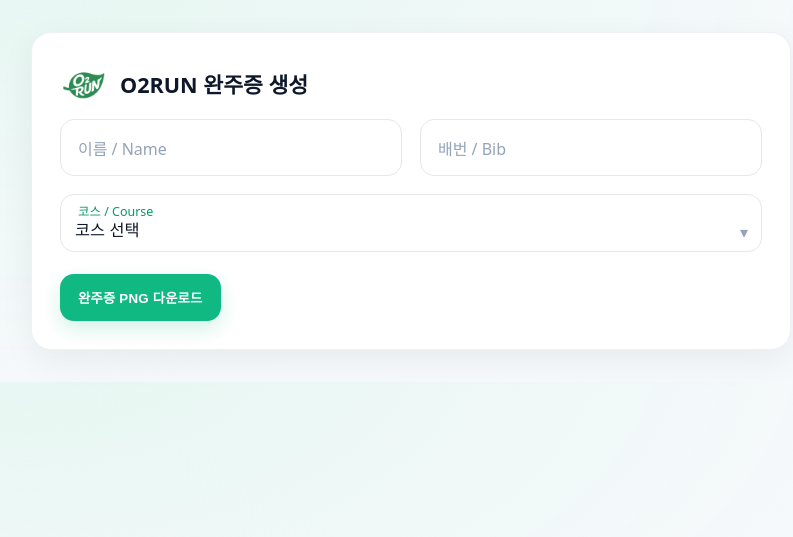
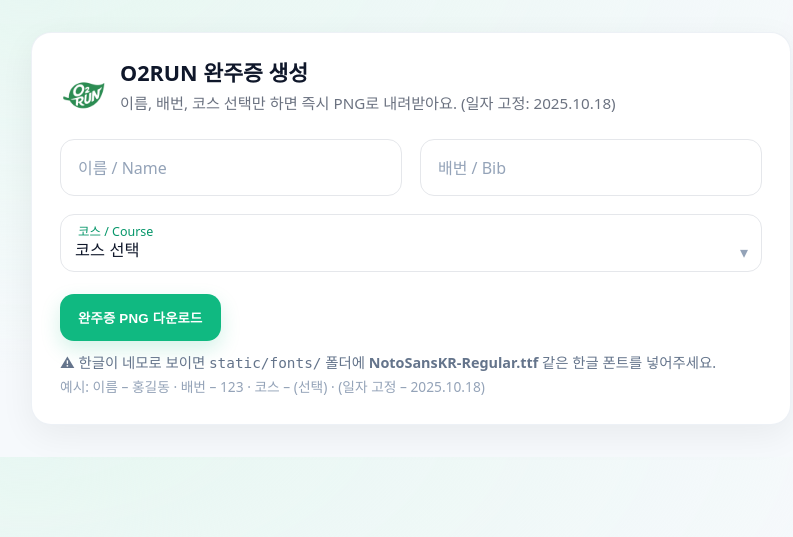
Before and after one commit to jmelody0502/o2run-cert, a Flask app: page / in a window 1280 px wide. Shown: the top 537 px of the page, without its empty margins (229-1022 px from the left). Run offline with Flask 3, Linux system fonts and the light colour scheme.

Commit message:
form.html

```diff
--- a/templates/form.html
+++ b/templates/form.html
@@ -17,23 +17,29 @@
         font-family: system-ui, -apple-system, Segoe UI, Roboto, "Noto Sans KR", sans-serif;
         color: var(--ink);
       }
-      .card{ max-width:760px; margin:0 auto; background:var(--card);
-             border-radius:20px; padding:28px; box-shadow:0 10px 35px rgba(2,6,23,.06);
-             border:1px solid rgba(226,232,240,.6); }
+      .card{
+        max-width:760px; margin:0 auto; background:var(--card);
+        border-radius:20px; padding:28px;
+        box-shadow:0 10px 35px rgba(2,6,23,.06);
+        border:1px solid rgba(226,232,240,.6);
+      }
 
-      /* 헤더 정렬 */
+      /* 헤더: 로고+제목 정렬 */
       .head{display:flex; align-items:center; gap:12px; margin-bottom:10px;}
       .brand{width:48px; height:48px; object-fit:contain; display:block;}
       .title-wrap{display:flex; flex-direction:column; justify-content:center;}
       h1{font-size:1.35rem; line-height:1.1; margin:0;}
       p.desc{color:var(--muted); margin:6px 0 16px; font-size:.95rem;}
 
+      /* 폼 레이아웃 */
       form{display:grid; grid-template-columns:1fr 1fr; gap:18px;}
       .row-2{grid-column:span 2;}
 
+      /* 텍스트 인풋 (플로팅 라벨) */
       .field{position:relative;}
       .field input{
-        width:100%; padding:22px 14px 14px;
+        width:100%;
+        padding:22px 14px 14px;
         border-radius:14px; border:1.2px solid var(--border);
         background:var(--input-bg); font-size:1.02rem;
         transition:border-color .2s, box-shadow .2s, background .2s; color:var(--ink);
@@ -48,7 +54,7 @@
       .field input:focus + label,
       .field input:not(:placeholder-shown) + label{ top:8px; font-size:.78rem; color:#059669; }
 
-      /* 코스 셀렉트 */
+      /* 셀렉트(코스) */
       .select{ position:relative; }
       .select label{
         position:absolute; left:12px; top:8px;
@@ -67,15 +73,17 @@
         color:#94a3b8; pointer-events:none; font-size:1rem;
       }
 
+      /* 오류 메시지 */
       .error{ color:#dc2626; font-size:.86rem; margin-top:6px; }
 
-      /* 인쇄/자동완성 */
+      /* 자동완성 배경 통일(크롬) */
       input:-webkit-autofill{
         -webkit-box-shadow:0 0 0 1000px var(--input-bg) inset !important;
         -webkit-text-fill-color:var(--ink) !important;
         transition:background-color 5000s ease-in-out 0s;
       }
 
+      /* 버튼 */
       .actions{display:flex; gap:12px; align-items:center; margin-top:4px;}
       button.primary{
         background:var(--primary); color:#fff; border:none;
@@ -83,13 +91,16 @@
         cursor:pointer; transition:transform .06s, background .2s, box-shadow .2s;
         box-shadow:0 8px 20px rgba(16,185,129,.18);
       }
-      button.primary:hover{background:var(--primary-d);} button.primary:active{transform:translateY(1px);}
+      button.primary:hover{background:var(--primary-d);}
+      button.primary:active{transform:translateY(1px);}
 
       .hint{color:#64748b; font-size:.9rem; margin-top:10px;}
       .samples{color:#94a3b8; font-size:.86rem; margin-top:4px;}
 
       @media (max-width:640px){
-        body{padding:1.2rem;} form{grid-template-columns:1fr;} .row-2{grid-column:span 1;}
+        body{padding:1.2rem;}
+        form{grid-template-columns:1fr;}
+        .row-2{grid-column:span 1;}
         .brand{width:42px; height:42px;}
       }
     </style>
@@ -97,10 +108,11 @@
   <body>
     <div class="card">
       <div class="head">
-        <!-- 로고 이미지로 교체 -->
+        <!-- 로고 이미지 -->
         <img src="{{ url_for('static', filename='o2run-logo.png') }}" alt="O2RUN" class="brand" />
         <div class="title-wrap">
           <h1>O2RUN 완주증 생성</h1>
+          <p class="desc">이름, 배번, 코스 선택만 하면 즉시 PNG로 내려받아요. (일자 고정: 2025.10.18)</p>
         </div>
       </div>
 
@@ -131,6 +143,9 @@
           <button class="primary" type="submit">완주증 PNG 다운로드</button>
         </div>
       </form>
+
+      <div class="hint">⚠︎ 한글이 네모로 보이면 <code>static/fonts/</code> 폴더에 <b>NotoSansKR-Regular.ttf</b> 같은 한글 폰트를 넣어주세요.</div>
+      <div class="samples">예시: 이름 – 홍길동 · 배번 – 123 · 코스 – (선택) · (일자 고정 – 2025.10.18)</div>
     </div>
 
     <script>
```
